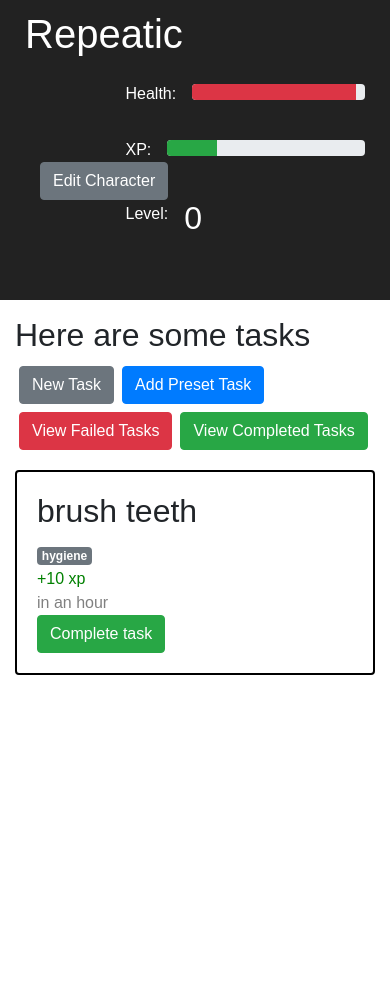
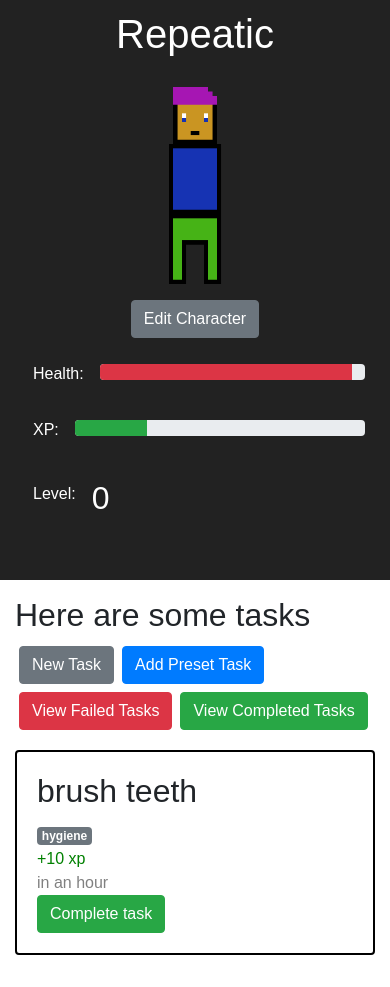
Before and after one commit to Mechasparrow/repeatic, a React (Create React App) app: page / in a window 390 px wide. Before the commit the page ends 844 px from the top, so only its background shows below. Built offline with nearby package versions, Linux system fonts and the light colour scheme.

Commit message:
Kinda fixed mobile

```diff
--- a/src/App.js
+++ b/src/App.js
@@ -63,7 +63,7 @@
                     <header className="App-header">
                       <div className="container">
                         <div className="row">
-                          <div className="col-3">
+                          <div className="col-md-3">
                             <Link className="App-title" to="/">
                               <h1>Repeatic</h1>
                             </Link>
@@ -73,11 +73,11 @@
 
                       <div className="container header-content">
                         <div className="row">
-                          <div className="col-3">
+                          <div className="col-md-3">
                             <Character />
                           </div>
 
-                          <div className="col-9">
+                          <div className="col-md-9">
                             <Health />
                             <Experience />
                             <LevelDisplay />
```
